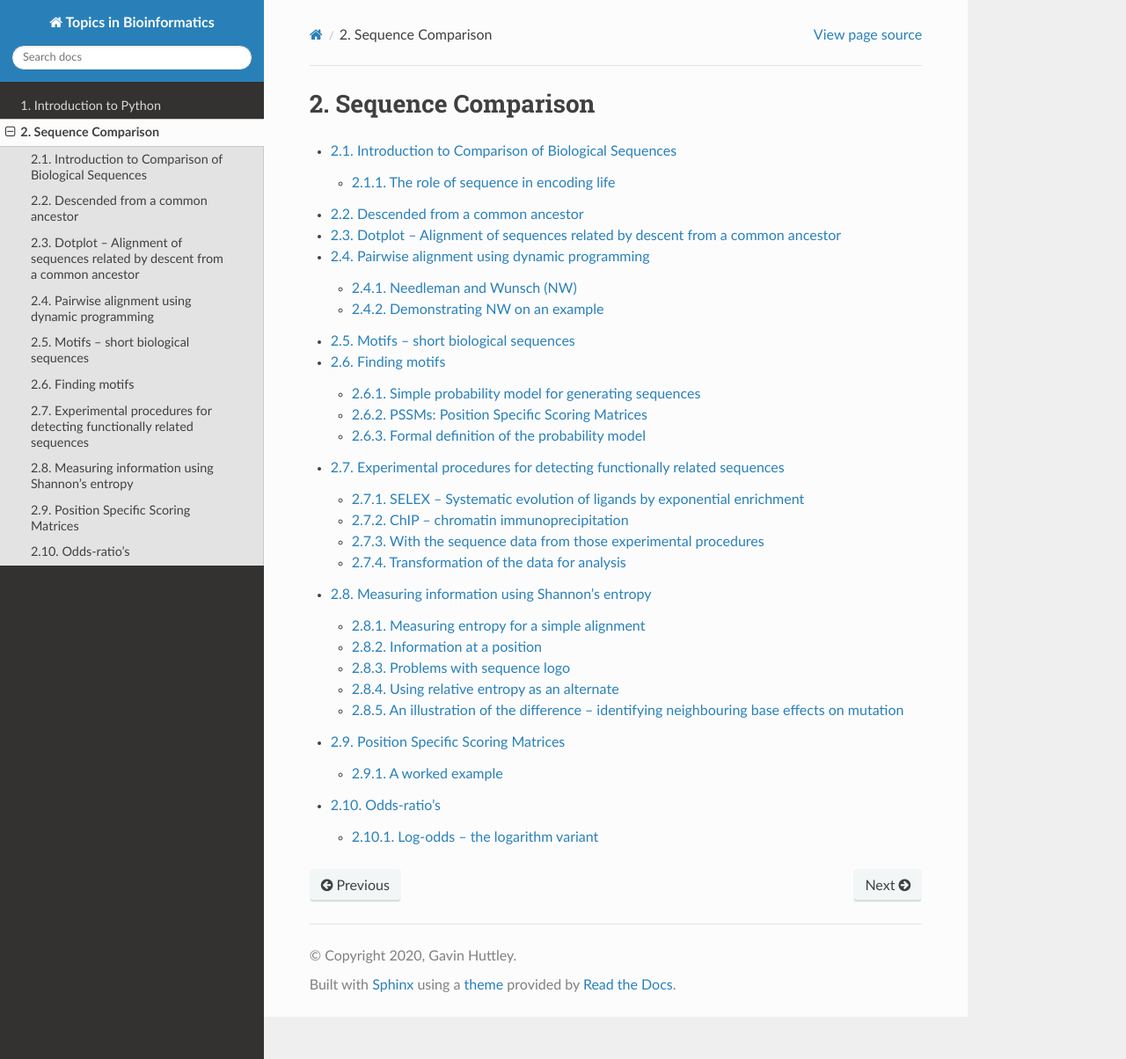
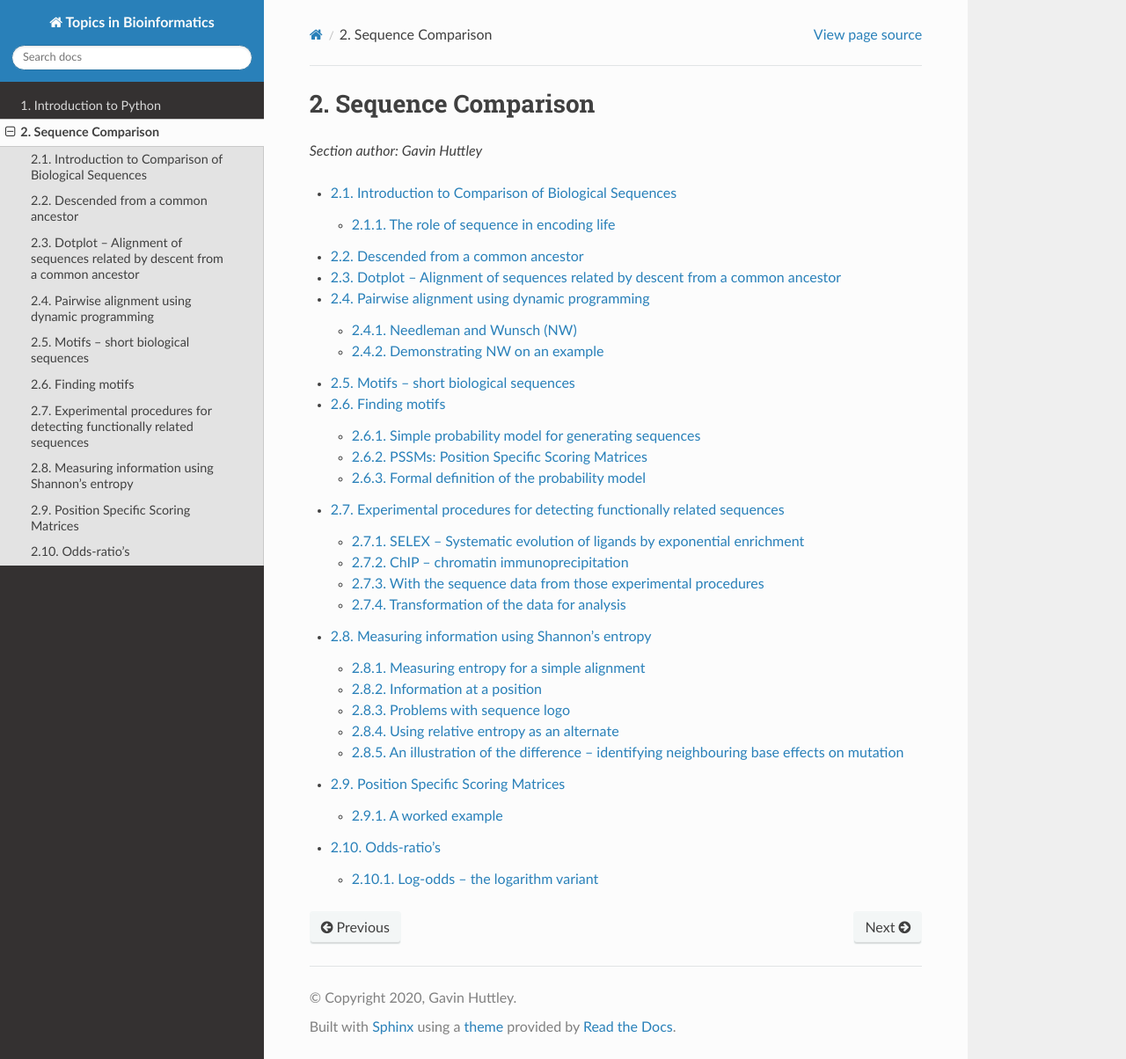
Before and after one commit to GavinHuttley/tib, a Sphinx documentation site: the page built from source/seqcomp/index.rst, in a window 1280 px wide and 1204 px high. Shown: the whole window at 88% size. Built offline with Sphinx 7.4.7 and the Read the Docs theme 2.0.0, drawn with Linux system fonts in a browser that asks for light colours; pages that are not in the unit, such as notebooks, are missing from menus.

Commit message:
MAINT: added section authors to index docs, turned on in conf

```diff
--- a/source/conf.py
+++ b/source/conf.py
@@ -22,6 +22,7 @@ extensions = [
 ]
 
 todo_include_todos = True
+show_authors = True
 
 # Add any paths that contain templates here, relative to this directory.
 templates_path = ["_templates"]
--- a/source/python/index.rst
+++ b/source/python/index.rst
@@ -2,6 +2,7 @@
 Introduction to Python
 ######################
 
+.. sectionauthor:: Gavin Huttley
 
 .. toctree::
     :maxdepth: 2
--- a/source/seqcomp/index.rst
+++ b/source/seqcomp/index.rst
@@ -1,6 +1,8 @@
 ###################
 Sequence Comparison
 ###################
+
+.. sectionauthor:: Gavin Huttley
 
 .. toctree::
     :maxdepth: 2
```
